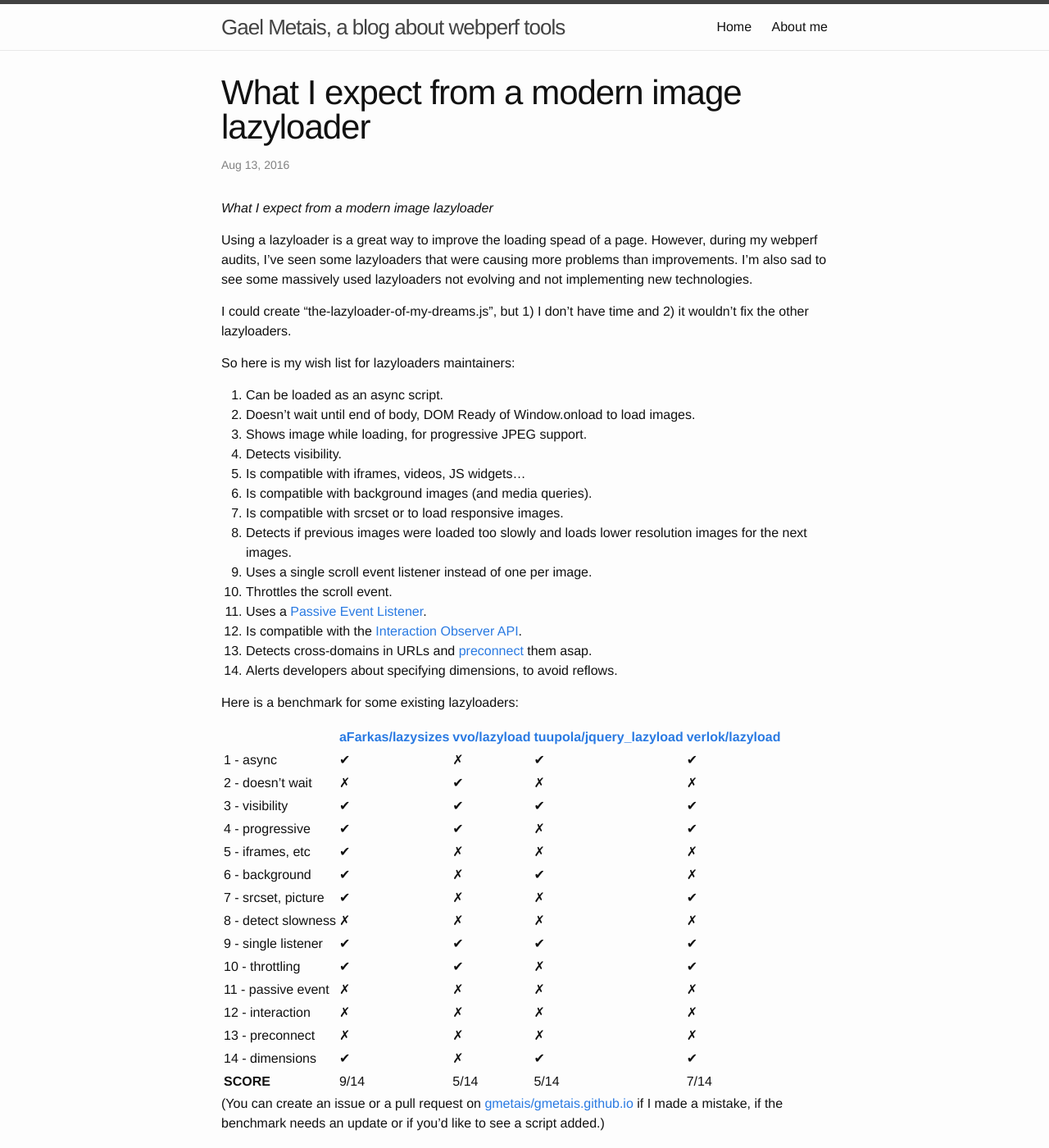
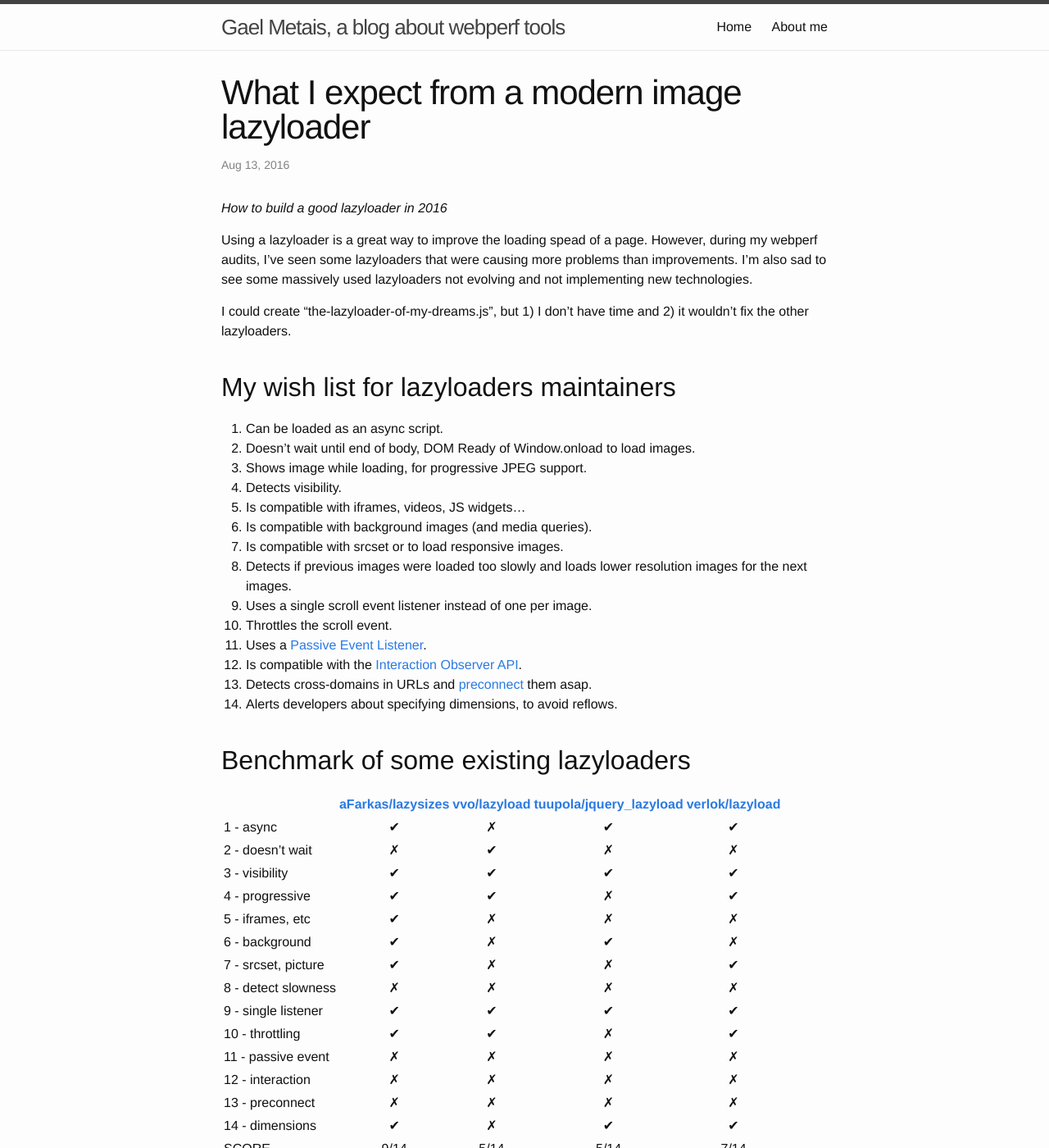
Before and after one commit to gmetais/gmetais.github.io, a Jekyll site: the page built from _posts/2016-08-13-what-i-expect-from-a-modern-image-lazyloader.markdown, in a window 1280 px wide and 1400 px high. Shown: the whole window at 82% size. Built offline with Jekyll 4.4.1, drawn with Linux system fonts in a browser that asks for light colours.

Commit message:
Improve style

```diff
--- a/_posts/2016-08-13-what-i-expect-from-a-modern-image-lazyloader.markdown
+++ b/_posts/2016-08-13-what-i-expect-from-a-modern-image-lazyloader.markdown
@@ -7,13 +7,13 @@ excerpt: How to build a good lazyloader in 2016
 comments: true
 ---
 
-*What I expect from a modern image lazyloader*
+*How to build a good lazyloader in 2016*
 
 Using a lazyloader is a great way to improve the loading spead of a page. However, during my webperf audits, I've seen some lazyloaders that were causing more problems than improvements. I'm also sad to see some massively used lazyloaders not evolving and not implementing new technologies.
 
 I could create "the-lazyloader-of-my-dreams.js", but 1) I don't have time and 2) it wouldn't fix the other lazyloaders.
 
-So here is my wish list for lazyloaders maintainers:
+## My wish list for lazyloaders maintainers
 
 1. Can be loaded as an async script.
 2. Doesn't wait until end of body, DOM Ready of Window.onload to load images.
@@ -31,10 +31,10 @@ So here is my wish list for lazyloaders maintainers:
 14. Alerts developers about specifying dimensions, to avoid reflows.
 
 
-Here is a benchmark for some existing lazyloaders:
+## Benchmark of some existing lazyloaders
 
 |                        | [aFarkas/lazysizes][1] | [vvo/lazyload][2] | [tuupola/jquery_lazyload][3] | [verlok/lazyload][4]
-|------------------------|---|---|---|---|
+|------------------------|:-:|:-:|:-:|:-:|
 | 1 - async              | ✔ | ✗ | ✔ | ✔ |
 | 2 - doesn't wait       | ✗ | ✔ | ✗ | ✗ |
 | 3 - visibility         | ✔ | ✔ | ✔ | ✔ |
@@ -49,8 +49,9 @@ Here is a benchmark for some existing lazyloaders:
 | 12 - interaction       | ✗ | ✗ | ✗ | ✗ |
 | 13 - preconnect        | ✗ | ✗ | ✗ | ✗ |
 | 14 - dimensions        | ✔ | ✗ | ✔ | ✔ |
-| **SCORE**              | 9/14 | 5/14 | 5/14 | 7/14 |
+| SCORE                  | 9/14 | 5/14 | 5/14 | 7/14 |
 
+---
 
 (You can create an issue or a pull request on [gmetais/gmetais.github.io][github-blog] if I made a mistake, if the benchmark needs an update or if you'd like to see a script added.)
 
```
